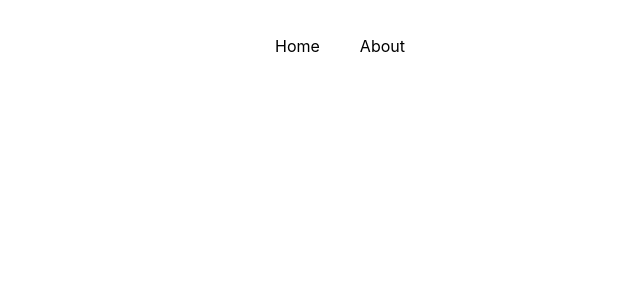
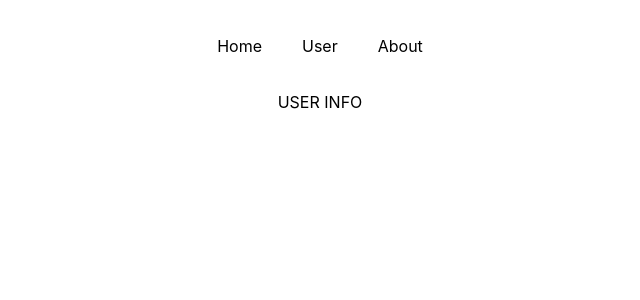
Before and after one commit to Gormitt/React-Authentication, a React (Create React App) app: page /secret in a window 1280 px wide. Shown: the top 300 px of the page, without its empty margins (320-960 px from the left). Built offline with nearby package versions, Linux system fonts and the light colour scheme.

Commit message:
create UserInformation and add it to navbar

```diff
--- /dev/null
+++ b/src/containers/UserInfo/UserInfo.js
@@ -0,0 +1,11 @@
+import React, { Component } from "react";
+
+class UserInfo extends Component {
+    render() {
+        return(
+            <div>USER INFO</div>
+        )
+    }
+}
+
+export default UserInfo;
--- a/src/hoc/Layout/Layout.js
+++ b/src/hoc/Layout/Layout.js
@@ -3,6 +3,7 @@ import React, { Component } from "react";
 import { Route, NavLink } from "react-router-dom";
 // components
 import Articles from "../../containers/Articles/Articles";
+import UserInfo from '../../containers/UserInfo/UserInfo';
 import About from "../../containers/About/About";
 // styles
 import classes from './Layout.module.css';
@@ -15,12 +16,14 @@ class Layout extends Component {
                     <nav>
                         <ul>
                             <li><NavLink to = "/">Home</NavLink></li>
+                            <li><NavLink to = "/secret">User</NavLink></li>
                             <li><NavLink to = "/about">About</NavLink></li>
                         </ul>
                     </nav>
                 </header>
                 <main>
                     <Route exact path="/" component = {Articles} />
+                    <Route exact path="/secret" component = {UserInfo} />
                     <Route exact path="/about" component = {About} />
                 </main>
             </div>
--- a/src/hoc/Layout/Layout.module.css
+++ b/src/hoc/Layout/Layout.module.css
@@ -1,5 +1,6 @@
 .Layout ul {
     list-style: none;
+    padding-right: 40px;
 }
 
 .Layout li {
```
